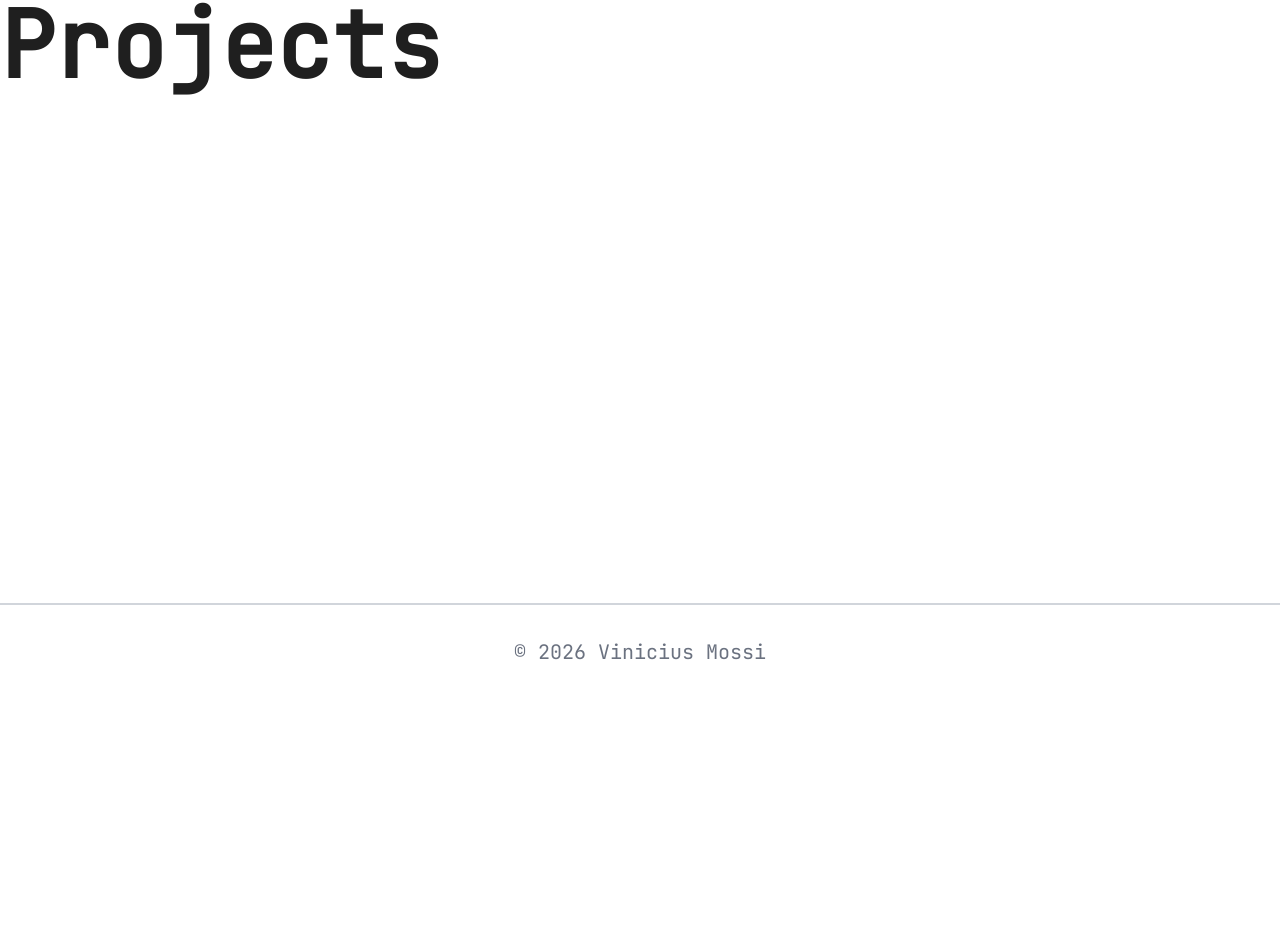
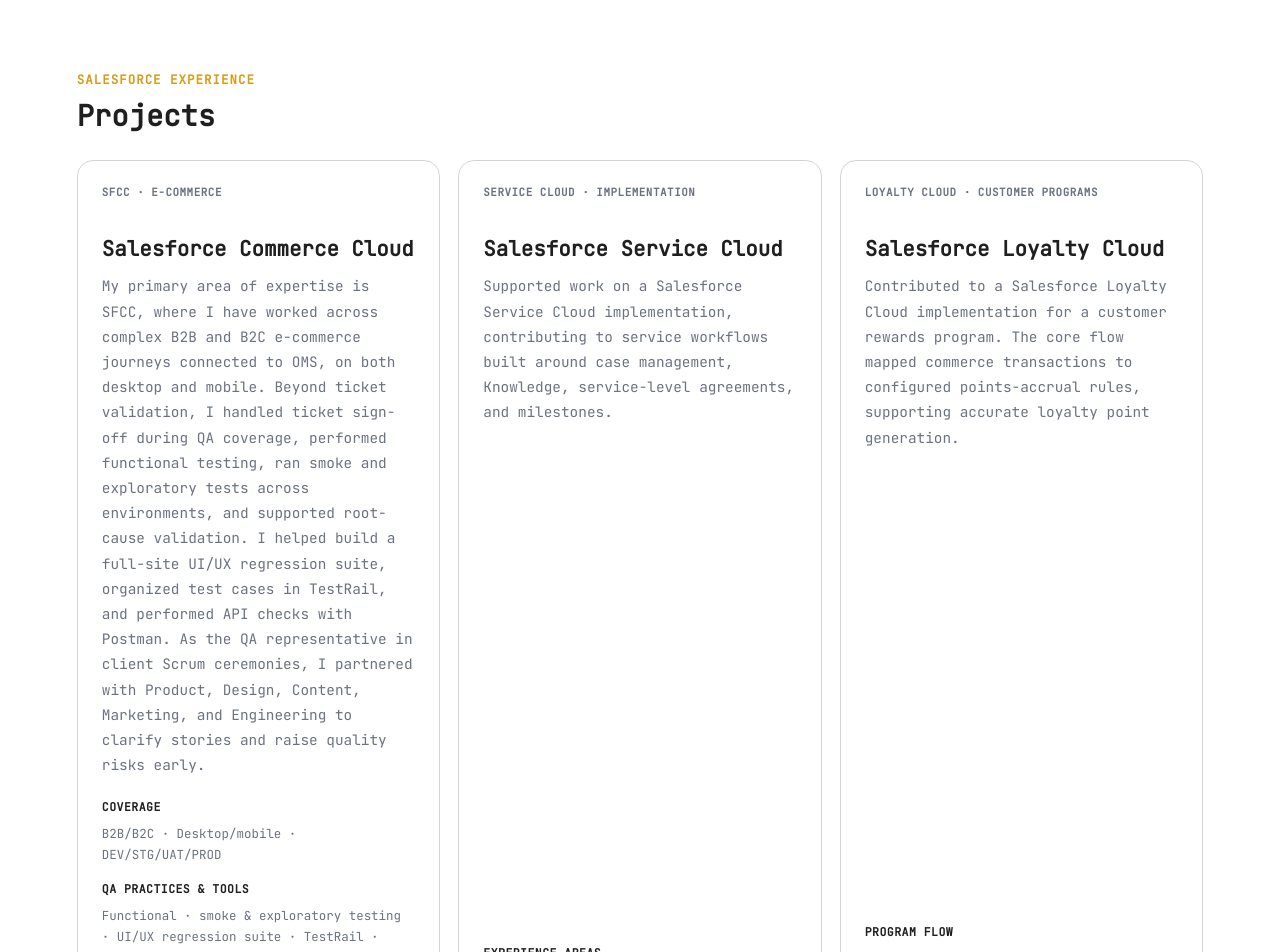
Before and after one commit to vinicius12pm/pro-monotype, a React (Vite) app: page /projects in a window 1280 px wide. Shown: the part 101-1053 px from the top of the page. Before the commit the page ends 800 px from the top, so only its background shows below. Built offline with nearby package versions, Linux system fonts and the light colour scheme.

Commit message:
Add Salesforce experience projects page

```diff
--- /dev/null
+++ b/src/pages/Projects/Projects.css
@@ -0,0 +1,144 @@
+.projects-page {
+    flex:1;
+    width:100%;
+    min-width:0;
+    padding:clamp(40px, 6vw, 72px) clamp(22px, 6vw, 88px) 64px;
+}
+
+.projects-content {
+    width:100%;
+    max-width:1320px;
+    margin:0 auto;
+}
+
+.projects-heading {
+    margin-bottom:28px;
+}
+
+.projects-kicker {
+    margin-bottom:12px;
+    color:var(--accent);
+    font-size:.78rem;
+    font-weight:700;
+    letter-spacing:.08em;
+    line-height:1.4;
+}
+
+.projects-title {
+    margin:0;
+    font-size:clamp(1.5rem, 3vw, 1.8rem);
+    line-height:1.1;
+}
+
+.projects-grid {
+    display:grid;
+    grid-template-columns:repeat(auto-fit, minmax(min(100%, 300px), 1fr));
+    gap:18px;
+    align-items:stretch;
+}
+
+.project-card {
+    min-width:0;
+    min-height:420px;
+    display:flex;
+    flex-direction:column;
+    padding:24px;
+    border:1px solid var(--line);
+    border-radius:16px;
+    background:var(--background);
+    transition:border-color .2s ease, transform .2s ease;
+}
+
+.project-card:hover {
+    border-color:var(--accent);
+    transform:translateY(-3px);
+}
+
+.project-card-top {
+    display:flex;
+    align-items:center;
+    justify-content:flex-start;
+    gap:12px;
+    margin-bottom:36px;
+}
+
+.project-label {
+    color:var(--gray);
+    font-size:.68rem;
+    font-weight:700;
+    letter-spacing:.05em;
+    text-align:right;
+}
+
+.project-title {
+    margin:0 0 10px;
+    font-size:1.3rem;
+    line-height:1.35;
+}
+
+.project-description {
+    margin:0;
+    color:var(--gray);
+    font-size:.9rem;
+    line-height:1.75;
+}
+
+.project-details {
+    width:100%;
+    margin-top:auto;
+    padding-top:20px;
+}
+
+.project-detail-label {
+    margin:0 0 6px;
+    color:var(--text);
+    font-size:.72rem;
+    font-weight:700;
+    letter-spacing:.04em;
+    text-transform:uppercase;
+}
+
+.project-detail-text {
+    margin:0;
+    color:var(--gray);
+    font-size:.78rem;
+    line-height:1.7;
+}
+
+.project-technology-label {
+    margin-top:14px;
+}
+
+@media (max-width:768px) {
+    .projects-page {
+        padding:36px 22px 48px;
+    }
+
+    .projects-heading {
+        margin-bottom:22px;
+    }
+
+    .projects-grid {
+        gap:14px;
+    }
+
+    .project-card {
+        min-height:0;
+        padding:20px;
+        border-radius:14px;
+    }
+
+    .project-card-top {
+        margin-bottom:24px;
+    }
+
+    .project-title {
+        font-size:1.15rem;
+    }
+
+    .project-details {
+        margin-top:22px;
+        padding-top:16px;
+        border-top:1px solid var(--line);
+    }
+}
--- a/src/pages/Projects/Projects.jsx
+++ b/src/pages/Projects/Projects.jsx
@@ -1,5 +1,72 @@
+import "./Projects.css";
+
+const projects = [
+  {
+    label: "SFCC · E-COMMERCE",
+    title: "Salesforce Commerce Cloud",
+    description:
+      "My primary area of expertise is SFCC, where I have worked across complex B2B and B2C e-commerce journeys connected to OMS, on both desktop and mobile. Beyond ticket validation, I handled ticket sign-off during QA coverage, performed functional testing, ran smoke and exploratory tests across environments, and supported root-cause validation. I helped build a full-site UI/UX regression suite, organized test cases in TestRail, and performed API checks with Postman. As the QA representative in client Scrum ceremonies, I partnered with Product, Design, Content, Marketing, and Engineering to clarify stories and raise quality risks early.",
+    focusLabel: "Coverage",
+    focus: "B2B/B2C · Desktop/mobile · DEV/STG/UAT/PROD",
+    technologyLabel: "QA practices & tools",
+    technology:
+      "Functional · smoke & exploratory testing · UI/UX regression suite · TestRail · Postman API checks · Figma · Perfect Pixel Validation",
+  },
+  {
+    label: "SERVICE CLOUD · IMPLEMENTATION",
+    title: "Salesforce Service Cloud",
+    description:
+      "Supported work on a Salesforce Service Cloud implementation, contributing to service workflows built around case management, Knowledge, service-level agreements, and milestones.",
+    focusLabel: "Experience areas",
+    focus: "Cases · Knowledge · SLAs · Milestones",
+  },
+  {
+    label: "LOYALTY CLOUD · CUSTOMER PROGRAMS",
+    title: "Salesforce Loyalty Cloud",
+    description:
+      "Contributed to a Salesforce Loyalty Cloud implementation for a customer rewards program. The core flow mapped commerce transactions to configured points-accrual rules, supporting accurate loyalty point generation.",
+    focusLabel: "Program flow",
+    focus: "Points accrual · Program rules · Transaction scenarios",
+  },
+];
+
 function Projects() {
-  return <h1>Projects</h1>;
+  return (
+    <section className="projects-page" aria-labelledby="projects-title">
+      <div className="projects-content">
+        <header className="projects-heading">
+          <p className="projects-kicker">SALESFORCE EXPERIENCE</p>
+          <h1 className="projects-title" id="projects-title">Projects</h1>
+        </header>
+
+        <div className="projects-grid">
+          {projects.map((project) => (
+            <article className="project-card" key={project.title}>
+              <div className="project-card-top">
+                <span className="project-label">{project.label}</span>
+              </div>
+
+              <h2 className="project-title">{project.title}</h2>
+              <p className="project-description">{project.description}</p>
+
+              <div className="project-details">
+                <p className="project-detail-label">{project.focusLabel}</p>
+                <p className="project-detail-text">{project.focus}</p>
+                {project.technology && (
+                  <>
+                    <p className="project-detail-label project-technology-label">
+                      {project.technologyLabel}
+                    </p>
+                    <p className="project-detail-text">{project.technology}</p>
+                  </>
+                )}
+              </div>
+            </article>
+          ))}
+        </div>
+      </div>
+    </section>
+  );
 }
 
 export default Projects;
```
